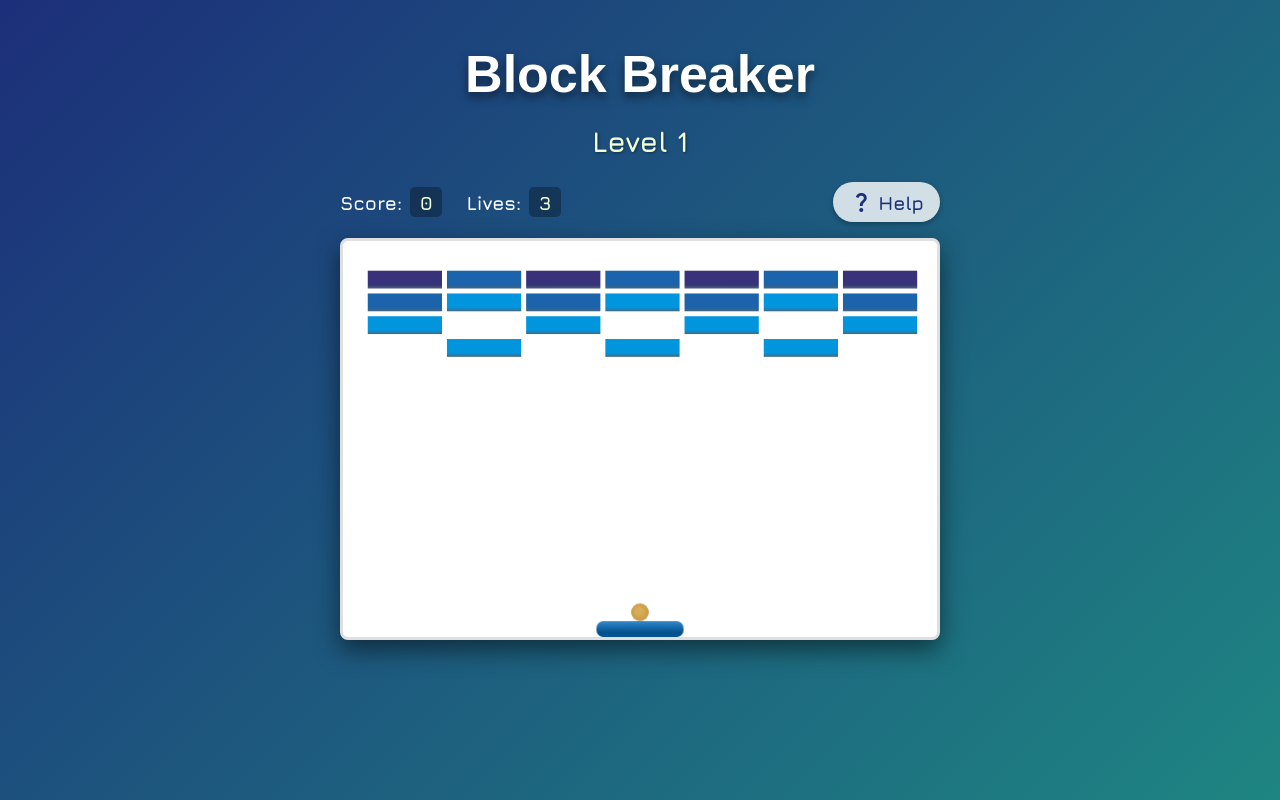
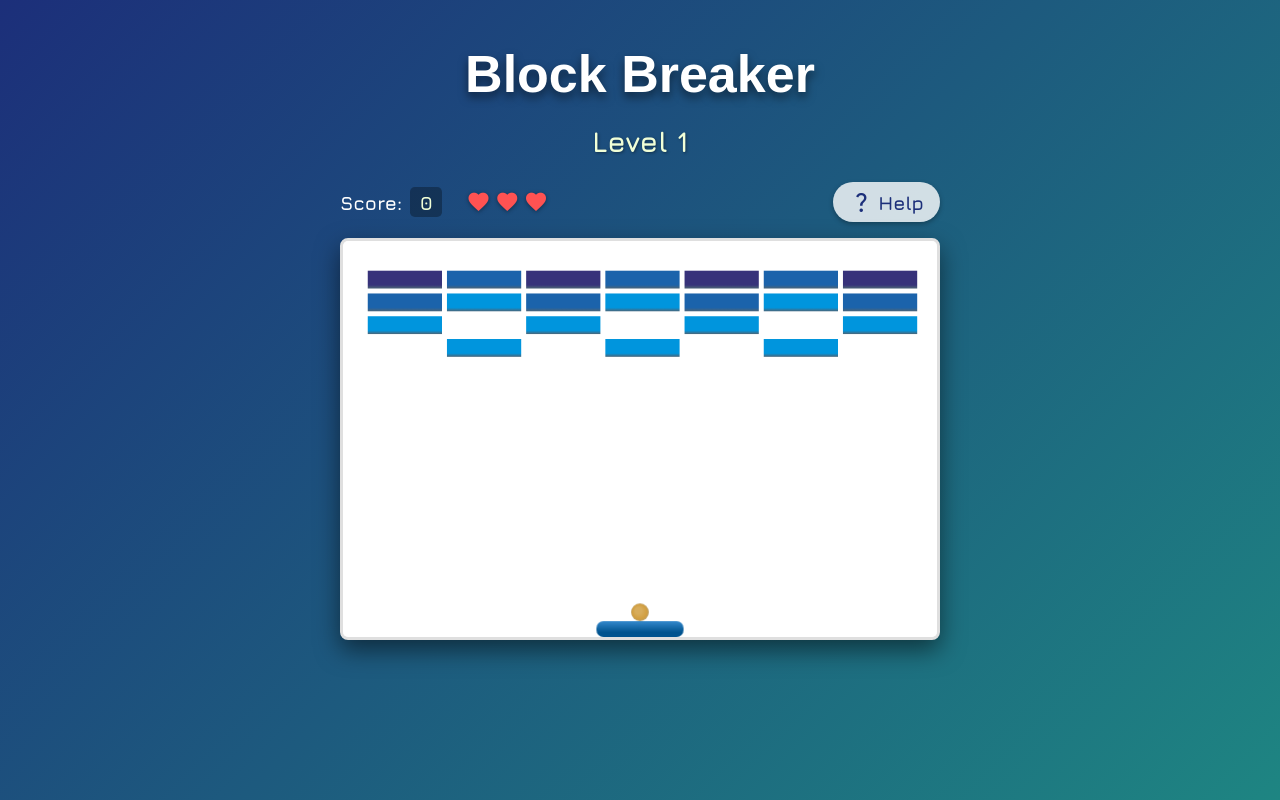
Before and after one commit to EternoSeeker/2d-breakout, a plain HTML site: page index.html in a window 1280 px wide. Drawn offline with nearby package versions, Linux system fonts and the light colour scheme; a web font is replaced by a local one.

Commit message:
feat: replace heart count with heart icons to indicate lives available

```diff
--- a/index.html
+++ b/index.html
@@ -16,8 +16,8 @@
       rel="stylesheet"
     />
     <link
+      href="https://fonts.googleapis.com/css2?family=Material+Symbols+Outlined:opsz,wght,FILL,GRAD@20..48,100..700,0..1,-50..200&icon_names=favorite,question_mark"
       rel="stylesheet"
-      href="https://fonts.googleapis.com/css2?family=Material+Symbols+Outlined:opsz,wght,FILL,GRAD@20..48,100..700,0..1,-50..200&icon_names=question_mark"
     />
   </head>
   <body>
@@ -34,9 +34,18 @@
               <span class="stat-label">Score:</span>
               <span id="scoreDisplay" class="stat-value">0</span>
             </div>
-            <div class="stat-item">
-              <span class="stat-label">Lives:</span>
-              <span id="livesDisplay" class="stat-value">3</span>
+            <div class="stat-item hearts-container">
+              <span id="livesDisplay" class="hearts-display">
+                <span class="material-symbols-outlined heart-icon"
+                  >favorite</span
+                >
+                <span class="material-symbols-outlined heart-icon"
+                  >favorite</span
+                >
+                <span class="material-symbols-outlined heart-icon"
+                  >favorite</span
+                >
+              </span>
             </div>
           </div>
 
--- a/src/managers/ScoreManager.js
+++ b/src/managers/ScoreManager.js
@@ -4,6 +4,7 @@ class ScoreManager {
     this.lives = 3;
     this.scoreElement = scoreElement;
     this.livesElement = livesElement;
+    this.heartIcons = Array.from(this.livesElement.querySelectorAll('.heart-icon'))
     this.updateDisplay();
   }
 
@@ -29,8 +30,16 @@ class ScoreManager {
     if (this.scoreElement) {
       this.scoreElement.innerText = this.score;
     }
-    if (this.livesElement) {
-      this.livesElement.innerText = this.lives;
+    if (this.livesElement && this.heartIcons.length > 0) {
+      this.heartIcons.forEach((heart, index) => {
+        if (index < this.lives) {
+          heart.style.fontVariationSettings = "'FILL' 1";
+          heart.style.opacity = '1';
+        } else {
+          heart.style.fontVariationSettings = "'FILL' 0";
+          heart.style.opacity = '0.3';
+        }
+      });
     }
   }
 }
--- a/style.css
+++ b/style.css
@@ -69,6 +69,7 @@ main {
 .stats-container {
   display: flex;
   gap: 1.5rem;
+  align-items: center;
 }
 
 .stat-item {
@@ -91,6 +92,24 @@ main {
   padding: 0.2rem 0.6rem;
   border-radius: 0.3rem;
   min-width: 2rem;
+}
+
+.hearts-container {
+  display: flex;
+  align-items: center;
+}
+
+.hearts-display {
+  display: flex;
+  gap: 0.3rem;
+}
+
+.heart-icon {
+  color: #ff5252;
+  font-size: 1.5rem;
+  font-variation-settings: 'FILL' 1;
+  filter: drop-shadow(0 1px 2px rgba(0, 0, 0, 0.4));
+  transition: opacity 0.3s ease;
 }
 
 .help-container {
@@ -126,6 +145,17 @@ main {
 .material-symbols-outlined {
   color: #1c2f7a;
   font-size: 1.2rem;
+  font-variation-settings:
+    'FILL' 0,
+    'wght' 400,
+    'GRAD' 0,
+    'opsz' 48;
+}
+
+.material-symbols-outlined.heart-icon {
+  color: #ff5252;
+  font-size: 1.5rem;
+  font-variation-settings: 'FILL' 1, 'wght' 400, 'GRAD' 0, 'opsz' 48;
 }
 
 canvas {
@@ -199,7 +229,6 @@ canvas:hover {
   transition: transform 0.1s ease, box-shadow 0.1s ease;
 }
 
-
 .hidden {
   display: none;
 }
@@ -240,11 +269,17 @@ canvas:hover {
   .stats-container {
     gap: 1rem;
   }
-  .help-button{
+
+  .help-button {
     padding: 0.3rem 0.6rem;
   }
-  .help-text{
+
+  .help-text {
     font-size: 1rem;
+  }
+
+  .heart-icon {
+    font-size: 1.3rem;
   }
 }
 
@@ -275,4 +310,8 @@ canvas:hover {
   .stat-value {
     font-size: 1rem;
   }
+
+  .heart-icon {
+    font-size: 1.2rem;
+  }
 }
```
